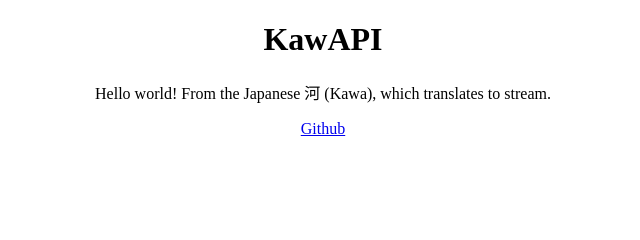
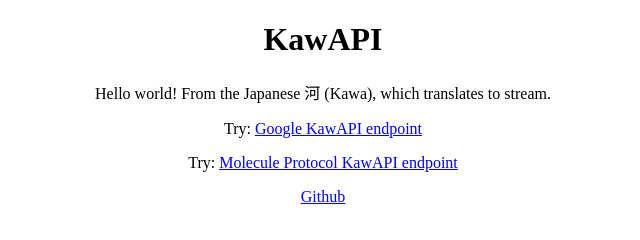
Before and after one commit to BenSchZA/kawapi-cli, a plain HTML site: page static/index.html in a window 1280 px wide. Shown: the whole page, without its empty margins (317-957 px from the left). Drawn offline with Linux system fonts and the light colour scheme.

Commit message:
Update splash

```diff
--- a/static/index.html
+++ b/static/index.html
@@ -6,6 +6,8 @@
     <body>
         <h1 align="center">KawAPI</h1>
         <p align="center">Hello world! From the Japanese 河 (Kawa), which translates to stream.</p>
+        <p align="center">Try: <a href="/37c1e3be-da52-4f85-b97d-b407639ffe7b/endpoint/google/search?q=kawapi">Google KawAPI endpoint</a></p>
+        <p align="center">Try: <a href="/37c1e3be-da52-4f85-b97d-b407639ffe7b/endpoint/molecule/api/project">Molecule Protocol KawAPI endpoint</a></p>
         <p align="center"><a href="https://github.com/BenSchZA/kawapi">Github</a></p>
     </body>
 </html>
```
